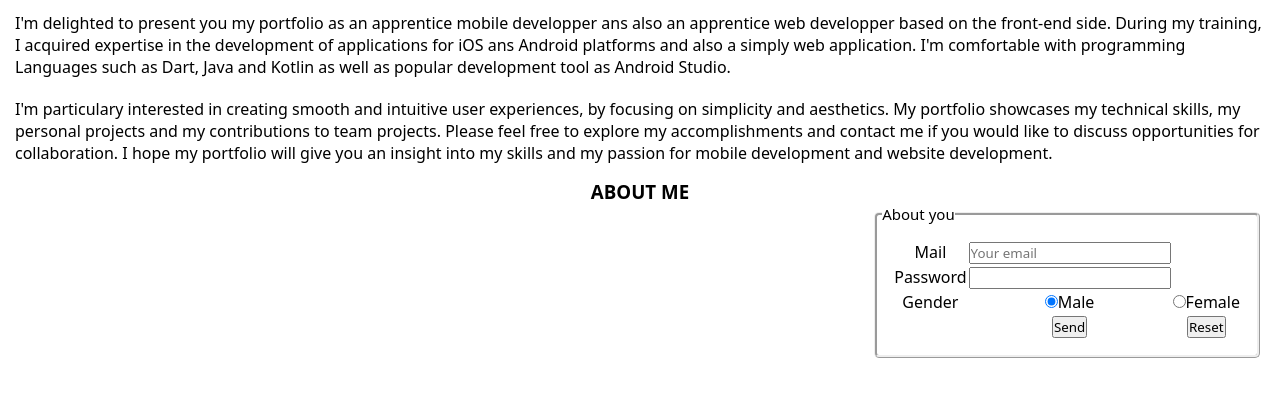
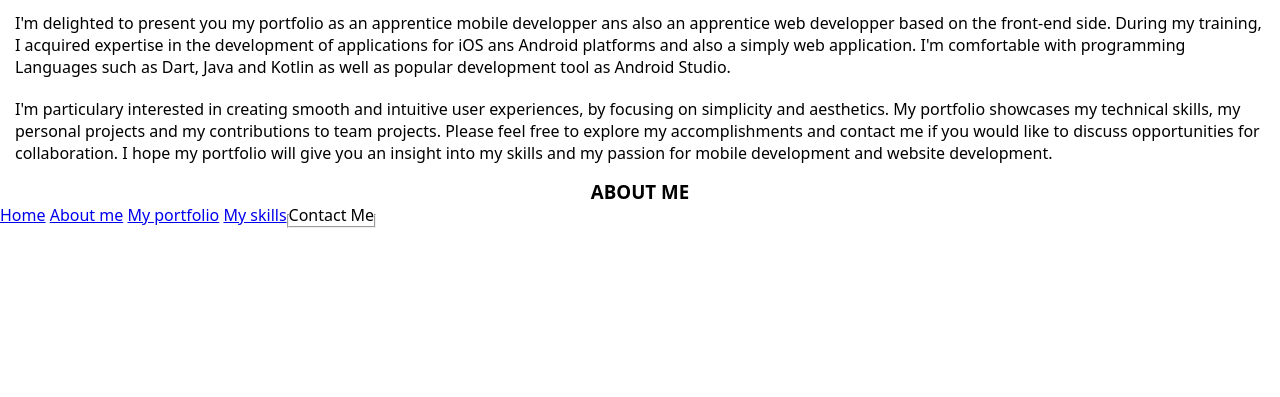
Before and after one commit to josoavj/Joshua-s-Portfolio, a plain HTML site: page index.html in a window 1280 px wide. Shown: the part 133-530 px from the top of the page. Drawn offline with Linux system fonts and the light colour scheme.

Commit message:
Footer element rectification

```diff
--- a/CSS/index.css
+++ b/CSS/index.css
@@ -62,20 +62,4 @@ header div a:checked{
 /* footer */
 footer{
   display: flex;
-  justify-content: right;
 }
-footer fieldset{
-  align-items: center;
-  border:ridge;
-  border-radius: 5px;
-  padding: 5px;
-  margin-right: 20px;
-}
-footer fieldset legend{
-  font-size: 15px;
-  font-weight: 500;
-}
-footer fieldset table{
-  text-align: center;
-  padding: 10px;
-}
--- a/index.html
+++ b/index.html
@@ -52,30 +52,23 @@
     </div>
     <!-- Bas de page: Contact et le reste -->
     <footer>
-             <fieldset><legend>About you</legend>
-            <form action="#" method="get">
-                    <table>
-                        <tr>
-                            <td><label for="info_name">Mail</label></td>
-                            <td><input type="email" placeholder="Your email" name="Mail" id="info_name" required></td>
-                        </tr>
-                        <tr>
-                            <td><label for="info_pwd">Password</label></td>
-                            <td><input type="password" name="Password" id="info_pwd"></td>
-                        </tr>
-                        <tr>
-                            <td><label for="info_genre">Gender</label></td>
-                            <td><input type="radio" name="Gender" id="info_genre" checked>Male</td>
-                            <td><input type="radio" name="Gender" id="info_genre">Female</td>
-                        </tr>
-                        <tr>
-                            <td></td>
-                            <td><input type="submit" value="Send"></td>
-                            <td><input type="reset" value="Reset"></td>
-                        </tr>
-                    </table>
-            </form>
-        </fieldset>
+        <div>
+            <!-- Une barre de navigation simplifiée -->
+            <nav>
+                <a href="#" title="Homepage" id="homepage">Home</a>
+                <a href="#About" title="More information about me">About me</a>
+                <a href="#Portfolio" title="More information about my skills">My portfolio</a>
+                <a href="#" title="Generally, my soft skills">My skills</a>
+            </nav>
+        </div>
+        <div>
+            <fieldset>
+                <legend>Contact Me</legend>
+                <form action="#" method="get">
+
+                </form>
+            </fieldset>
+        </div>
     </footer>
 </body>
 </html>
```
